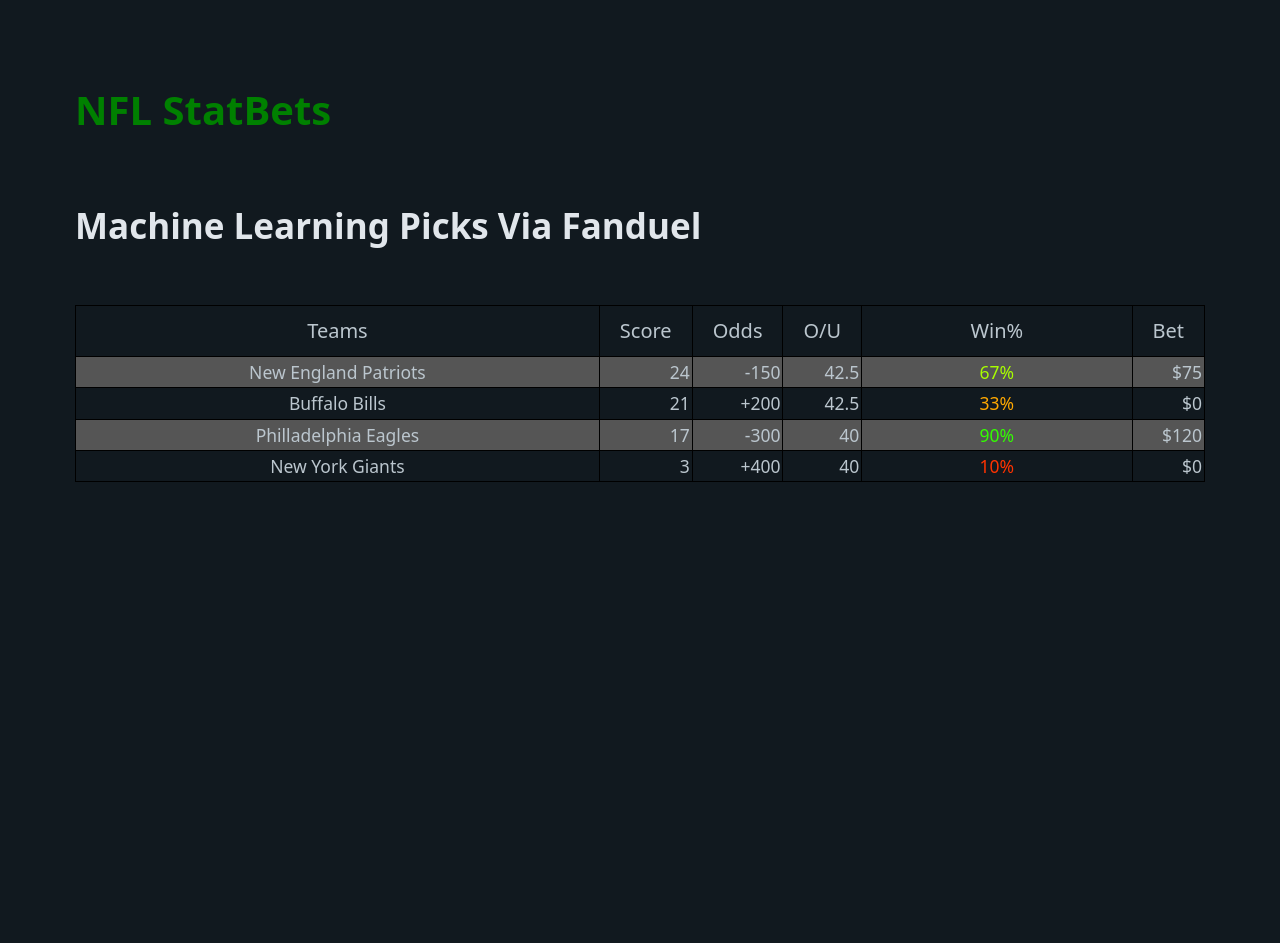
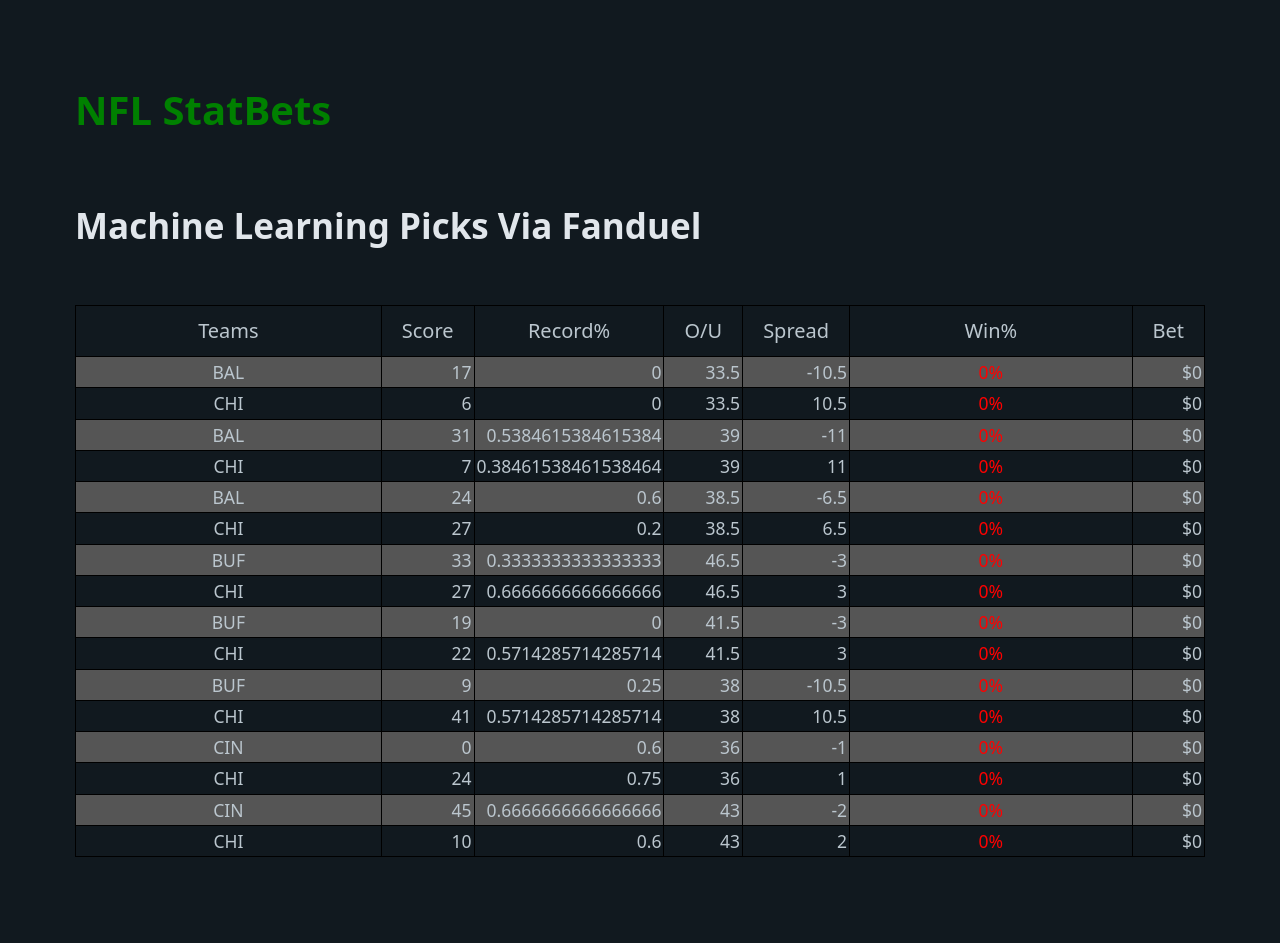
Before and after one commit to samsnav/Capstone, a Flask app: page / in a window 1280 px wide. Before the commit the page ends 482 px from the top, so only its background shows below. Run offline with Flask 3, Linux system fonts and the light colour scheme.

Commit message:
partial implementation

```diff
--- a/main.py
+++ b/main.py
@@ -1,4 +1,6 @@
 from flask import Flask, render_template
+import csv
+import os
 
 app = Flask(__name__)
 
@@ -7,5 +9,56 @@
 def index():
     return render_template('index.html')
 
+
+# Define the paths
+csv_file_path = "Data/data_preprocessed (1).csv"
+output_path = "Data/modified_data.csv"
+
+# Function to read data from CSV file
+def read_data_from_csv():
+    with open(csv_file_path, 'r', newline='') as file:
+        reader = csv.DictReader(file)
+        data = list(reader)
+    return data
+
+# Read data from CSV file
+data = read_data_from_csv()
+#Condense to a normal week of the season 16 games
+data = data[0:8]
+
+line1 = []
+line2 = []
+
+#edit the data so we only get rows we need
+for row in data:
+  team_home = row["team_home"]
+  score_home = row["score_home"]
+  team_home_current_win_pct = row["team_home_current_win_pct"]
+  over_under_line1 = row["over_under_line"]
+  spread_favorite1 = row["spread_favorite"]
+  line1.append((team_home, score_home, team_home_current_win_pct, over_under_line1, spread_favorite1))
+
+  team_away = row["team_away"]
+  score_away = row["score_away"]
+  team_away_current_win_pct = row["team_away_current_win_pct"]
+  over_under_line2 = row["over_under_line"]
+  spread_favorite2 = float(row["spread_favorite"])*-1
+  line2.append((team_away, score_away, team_away_current_win_pct, over_under_line2, spread_favorite2))
+
+with open(output_path, 'w', newline='') as csvfile:
+  writer = csv.writer(csvfile)
+
+  # Write headers
+  writer.writerow(['Team', 'Score', 'Current Win Percentage', 'Over/Under Line', 'Spread Favorite'])
+  # Write line1 values
+  for values in line1:
+      writer.writerow(values)
+
+  # Write line2 values
+  for values in line2:
+      writer.writerow(values)
+
+
+
 if __name__ == '__main__':
   app.run(host='0.0.0.0', port=80)
--- a/templates/index.html
+++ b/templates/index.html
@@ -39,47 +39,67 @@
         <thead>
         <th>Teams</th>
         <th>Score</th>
-        <th>Odds</th>
+        <th>Record%</th>
         <th>O/U</th>
+        <th>Spread</th>
         <th>Win%</th>
         <th>Bet</th>
         </thead>
-        <tbody>
-          <tr>
-              <td>New England Patriots</td>
-              <td class="numbers">24</td>
-              <td class="numbers">-150</td>
-              <td class="numbers">42.5</td>
-              <td class="win-percentage" id="win1">67%</td>
-              <td class="numbers">$75</td>
-          </tr>
-          <tr>
-              <td>Buffalo Bills</td>
-              <td class="numbers">21</td>
-              <td class="numbers">+200</td>
-              <td class="numbers">42.5</td>
-              <td class="win-percentage" id="win2">33%</td>
-              <td class="numbers">$0</td>
-          </tr>
-          <tr>
-              <td>Philladelphia Eagles</td>
-              <td class="numbers">17</td>
-              <td class="numbers">-300</td>
-              <td class="numbers">40</td>
-              <td class="win-percentage" id="win3">90%</td>
-              <td class="numbers">$120</td>
-          </tr>
-          <tr>
-              <td>New York Giants</td>
-              <td class="numbers">3</td>
-              <td class="numbers">+400</td>
-              <td class="numbers">40</td>
-              <td class="win-percentage" id="win4">10%</td>
-              <td class="numbers">$0</td>
-          </tr>
+        <tbody id="table-body">
+
         </tbody>
     </table>
 </main>
+
+
+  <script>
+    const dataset = [
+        { team: "BAL", score: 17.0, odds: 0.0, overUnder: 33.5, spread: -10.5, winPercentage: 0, bet: 0 },
+      { team: "CHI", score: 6.0, odds: 0.0, overUnder: 33.5, spread: 10.5, winPercentage: 0, bet: 0 },
+        { team: "BAL", score: 31.0, odds: 0.5384615384615384, overUnder: 39.0, spread: -11.0, winPercentage: 0, bet: 0 },
+      { team: "CHI", score: 7.0, odds: 0.38461538461538464, overUnder: 39.0, spread: 11.0, winPercentage: 0, bet: 0 },
+        { team: "BAL", score: 24.0, odds: 0.6, overUnder: 38.5, spread: -6.5, winPercentage: 0, bet: 0 },
+      { team: "CHI", score: 27.0, odds: 0.2, overUnder: 38.5, spread: 6.5, winPercentage: 0, bet: 0 },
+        { team: "BUF", score: 33.0, odds: 0.3333333333333333, overUnder: 46.5, spread: -3.0, winPercentage: 0, bet: 0 },
+      { team: "CHI", score: 27.0, odds: 0.6666666666666666, overUnder: 46.5, spread: 3.0, winPercentage: 0, bet: 0 },
+        { team: "BUF", score: 19.0, odds: 0.0, overUnder: 41.5, spread: -3.0, winPercentage: 0, bet: 0 },
+      { team: "CHI", score: 22.0, odds: 0.5714285714285714, overUnder: 41.5, spread: 3.0, winPercentage: 0, bet: 0 },
+        { team: "BUF", score: 9.0, odds: 0.25, overUnder: 38.0, spread: -10.5, winPercentage: 0, bet: 0 },
+      { team: "CHI", score: 41.0, odds: 0.5714285714285714, overUnder: 38.0, spread: 10.5, winPercentage: 0, bet: 0 },
+        { team: "CIN", score: 0.0, odds: 0.6, overUnder: 36.0, spread: -1.0, winPercentage: 0, bet: 0 },
+      { team: "CHI", score: 24.0, odds: 0.75, overUnder: 36.0, spread: 1.0, winPercentage: 0, bet: 0 },
+        { team: "CIN", score: 45.0, odds: 0.6666666666666666, overUnder: 43.0, spread: -2.0, winPercentage: 0, bet: 0 },
+        { team: "CHI", score: 10.0, odds: 0.6, overUnder: 43.0, spread: 2.0, winPercentage: 0, bet: 0 }
+    ];
+
+  // Function to populate the table
+      function populateTable() {
+          const tableBody = document.getElementById('table-body');
+
+          // Iterate over the dataset and create table rows
+          dataset.forEach(data => {
+              const row = document.createElement('tr');
+
+              // Populate table cells with data
+              row.innerHTML = `
+                  <td>${data.team}</td>
+                  <td class="numbers">${data.score}</td>
+                  <td class="numbers">${data.odds}</td>
+                  <td class="numbers">${data.overUnder}</td>
+                  <td class="numbers">${data.spread}</td>
+                  <td class="win-percentage">${data.winPercentage}%</td>
+                  <td class="numbers">$${data.bet}</td>
+              `;
+
+              // Append the row to the table body
+              tableBody.appendChild(row);
+          });
+      }
+
+      // Call the function to populate the table
+      populateTable();
+  </script>
+
 
   <script>
       function perc2color(perc, min, max) {
```
Also changed, not shown: Data/modified_data.csv (added, +17 -0 lines), templates/generate_html.py (added, +27 -0 lines), Data/data_preprocessed (1).csv (added), 1 other file.
